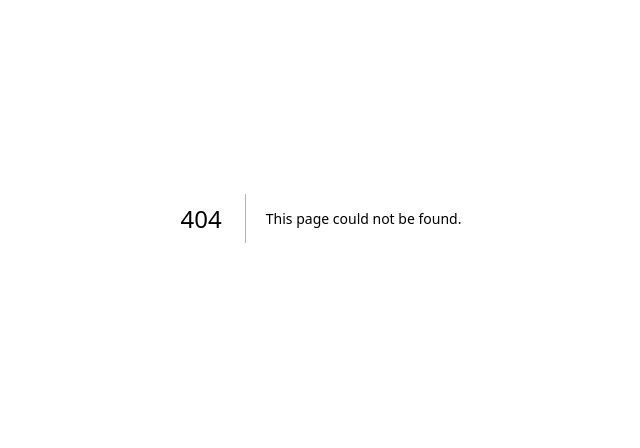
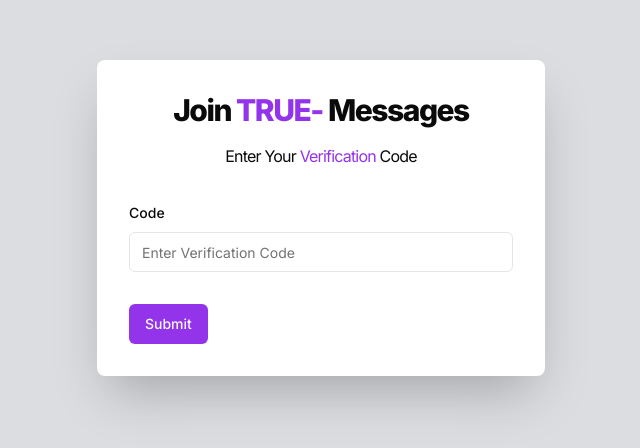
Before and after one commit to MANI-WEBDEVE/True-FeedBack-app, a Next.js app in the folder truemessage/: page /verify/1 in a window 1280 px wide. Before the commit this address had no page. Shown: the part 182-630 px from the top of the page, without its empty margins (319-959 px from the left). Built offline with nearby package versions, Linux system fonts and the light colour scheme.

Commit message:
verification page is complete

```diff
--- /dev/null
+++ b/truemessage/src/app/(auth)/verify/[username]/page.tsx
@@ -0,0 +1,86 @@
+"use client"
+import { useToast } from '@/hooks/use-toast';
+import { VerifySchema } from '@/Schemas/verifySchema';
+import { ApiResponse } from '@/types/ApiResponse';
+import { zodResolver } from '@hookform/resolvers/zod';
+import axios, { AxiosError } from 'axios';
+import { useParams, useRouter } from 'next/navigation'
+import React from 'react'
+import { useForm } from 'react-hook-form';
+import { z } from 'zod';
+import { Button } from "@/components/ui/button"
+import {
+  Form,
+  FormControl,
+  FormField,
+  FormItem,
+  FormLabel,
+  FormMessage,
+} from "@/components/ui/form"
+import { Input } from "@/components/ui/input"
+
+
+const verifyAcount = () => {
+
+    const router = useRouter();
+    const params = useParams<{username: string}>();
+    const { toast } = useToast()
+
+    // zod implementation
+    const form = useForm<z.infer<typeof VerifySchema>>({
+        resolver: zodResolver(VerifySchema)
+    })
+
+    const onSubmit = async (data: z.infer<typeof VerifySchema>) => {
+        try {
+            const response = await axios.post('/api/verify-code', {
+                username: params.username,
+                code: data.code
+            })
+            toast({
+                title: "Success",
+                description: response.data.message
+            })
+            router.replace('/sign-in')
+        } catch (error) {
+            console.log(`Something went wrong: ${error}` );
+            const errorMessage = error as AxiosError<ApiResponse>;
+            toast({
+                title: "verification Failed",
+                description: errorMessage.response?.data.message,
+                variant:"destructive"
+            })
+        }
+    }
+
+  return (
+    <div className='flex justify-center items-center min-h-screen bg-gray-600/20'>
+      <div className='w-full max-w-md space-y-8  p-8 bg-white rounded-lg shadow-2xl'>
+      <div className="text-center ">
+            <h1 className="text-4xl tracking-tighter font-extrabold mb-4 text-center min-[344px]:text-3xl ">Join <span className="text-purple-600">TRUE-</span> Messages</h1>
+            <p className="text-center tracking-tighter mb-4">Enter Your <span className='text-purple-600'>Verification</span> Code</p>
+          </div>
+          <Form {...form}>
+      <form onSubmit={form.handleSubmit(onSubmit)} className="space-y-8">
+        <FormField
+          name="code"
+          control={form.control}
+          render={({ field }) => (
+            <FormItem>
+              <FormLabel>Code</FormLabel>
+              <FormControl>
+                <Input placeholder="Enter Verification Code" {...field} />
+              </FormControl>
+              <FormMessage />
+            </FormItem>
+          )}
+        />
+        <Button className='bg-purple-600' type="submit">Submit</Button>
+      </form>
+    </Form>
+      </div>
+    </div>
+  )
+}
+
+export default verifyAcount
```
